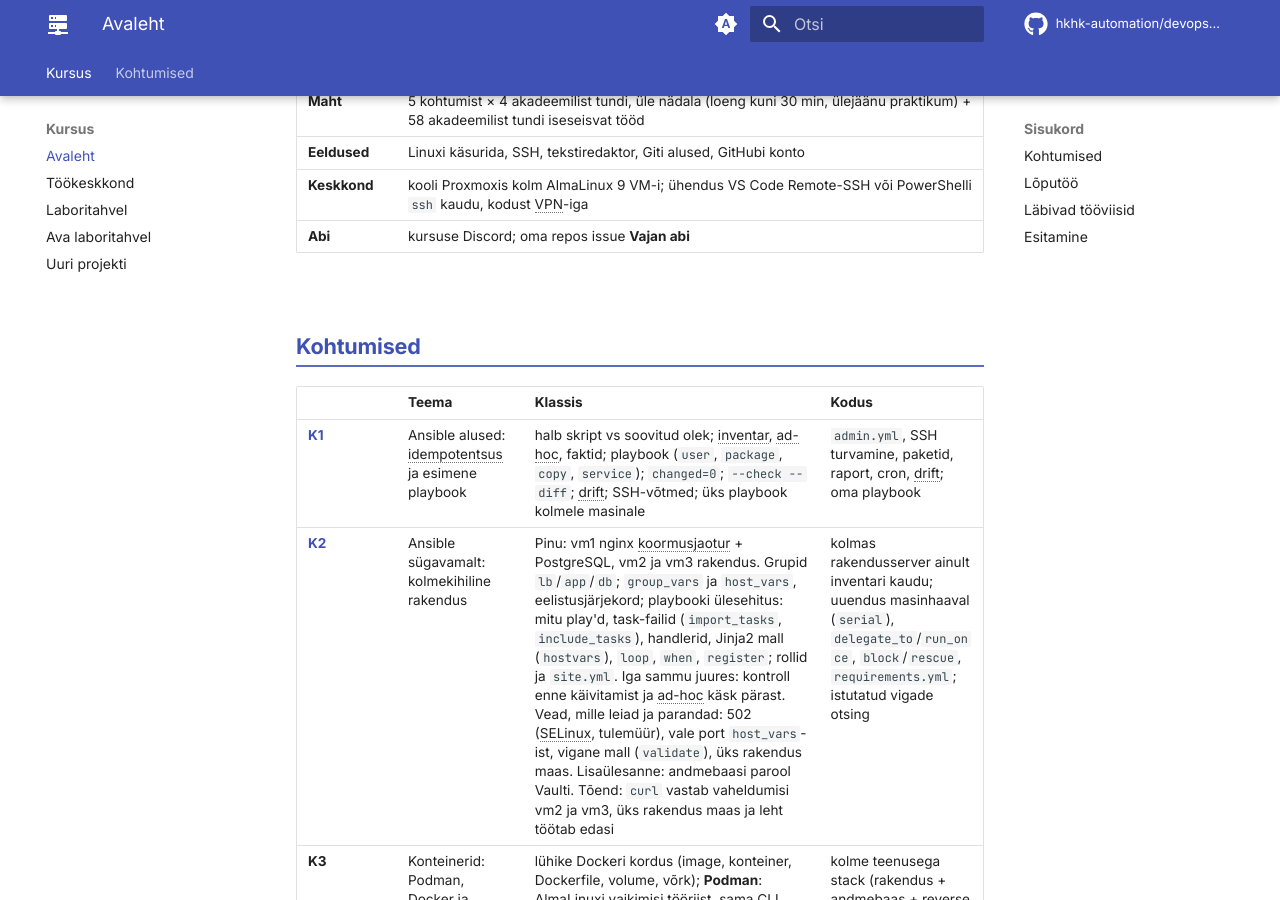
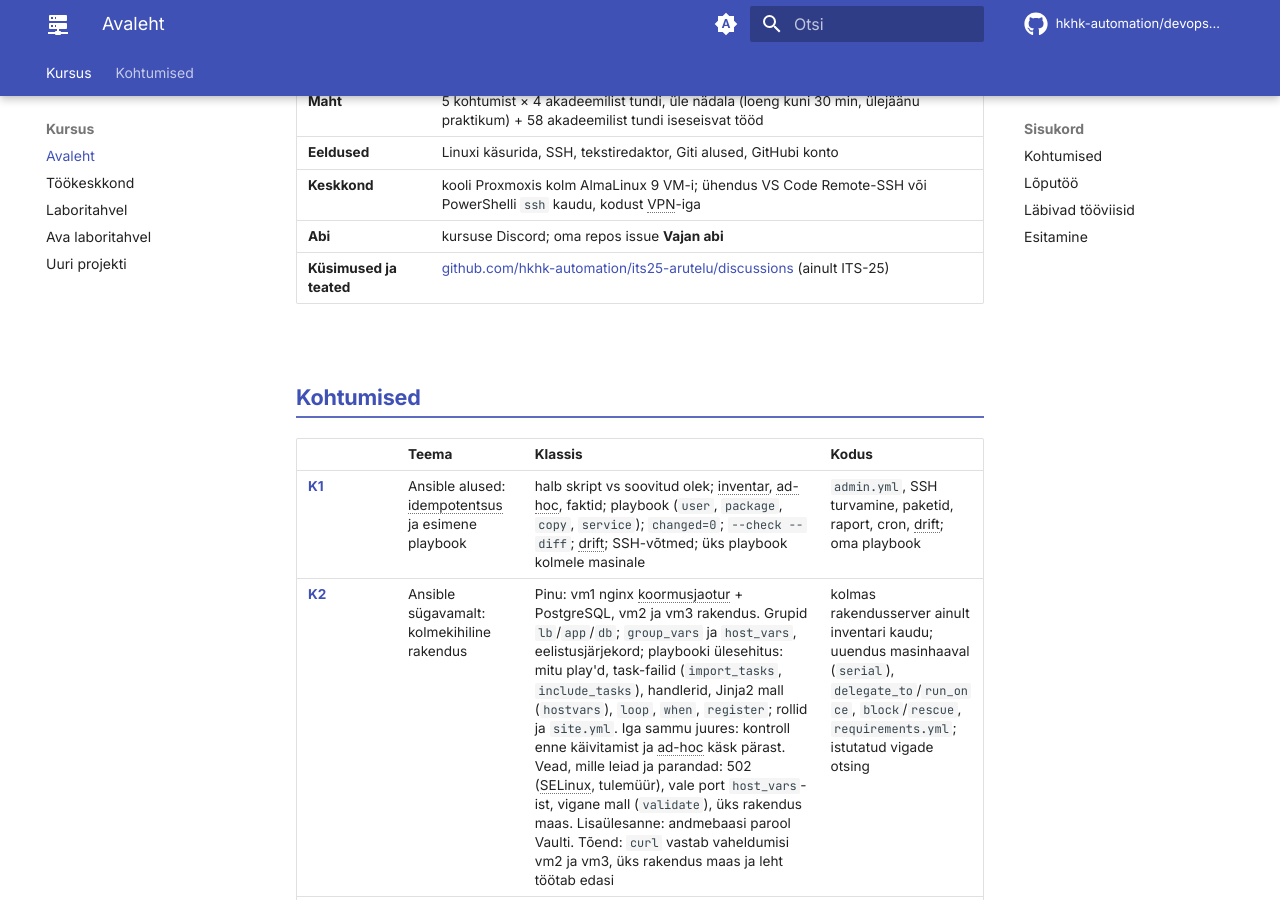
Before and after one commit to hkhk-automation/devops-lite, an MkDocs documentation site: the page built from docs/index.md, in a window 1280 px wide and 900 px high, scrolled down 501 px. Built offline with MkDocs 1.6.1 and Material for MkDocs 9.7.7, drawn with Linux system fonts in a browser that asks for light colours; comment, search, counter and statistics services are not loaded.

Commit message:
Küsimused ja teated privaatsesse reposse its25-arutelu
Teadete workflow läks sinna kaasa; avalehel link aruteludele.

```diff
--- a/docs/index.md
+++ b/docs/index.md
@@ -55,6 +55,7 @@ IT-infrastruktuuri automatiseerimine: käsitsi tööst korratava, versioonihalla
 | **Eeldused** | Linuxi käsurida, SSH, tekstiredaktor, Giti alused, GitHubi konto |
 | **Keskkond** | kooli Proxmoxis kolm AlmaLinux 9 VM-i; ühendus VS Code Remote-SSH või PowerShelli `ssh` kaudu, kodust VPN-iga |
 | **Abi** | kursuse Discord; oma repos issue **Vajan abi** |
+| **Küsimused ja teated** | [github.com/hkhk-automation/its25-arutelu/discussions](https://github.com/hkhk-automation/its25-arutelu/discussions) (ainult ITS-25) |
 
 ## Kohtumised
 
```
Also changed, not shown: 1 other file.
